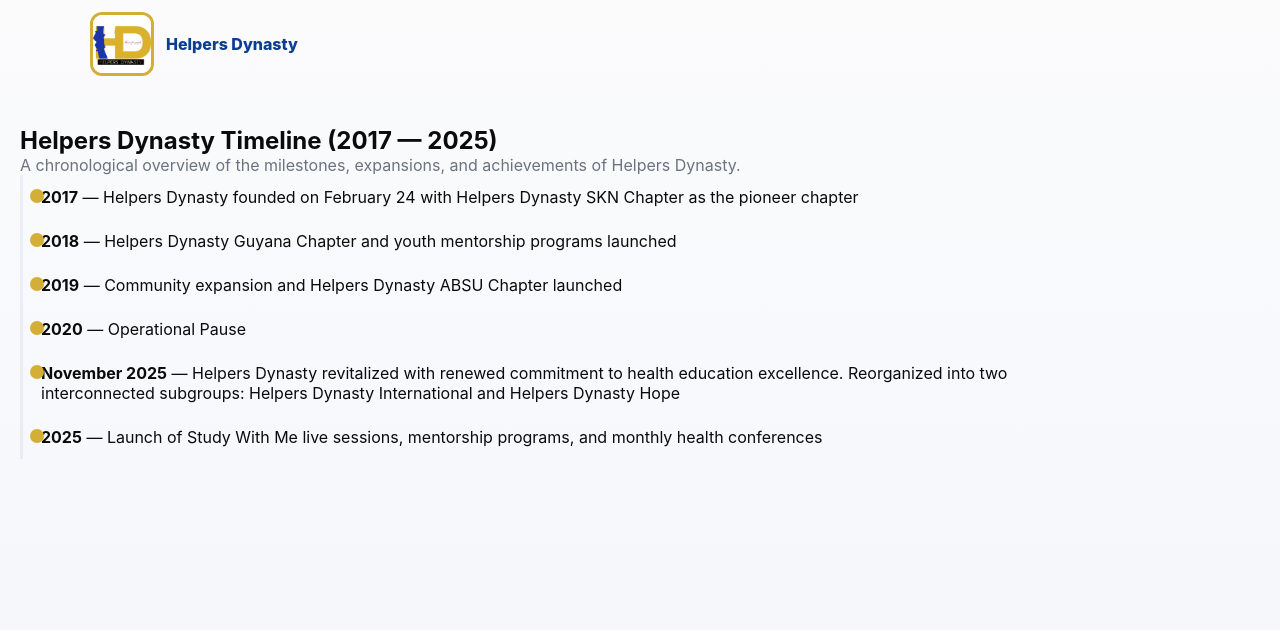
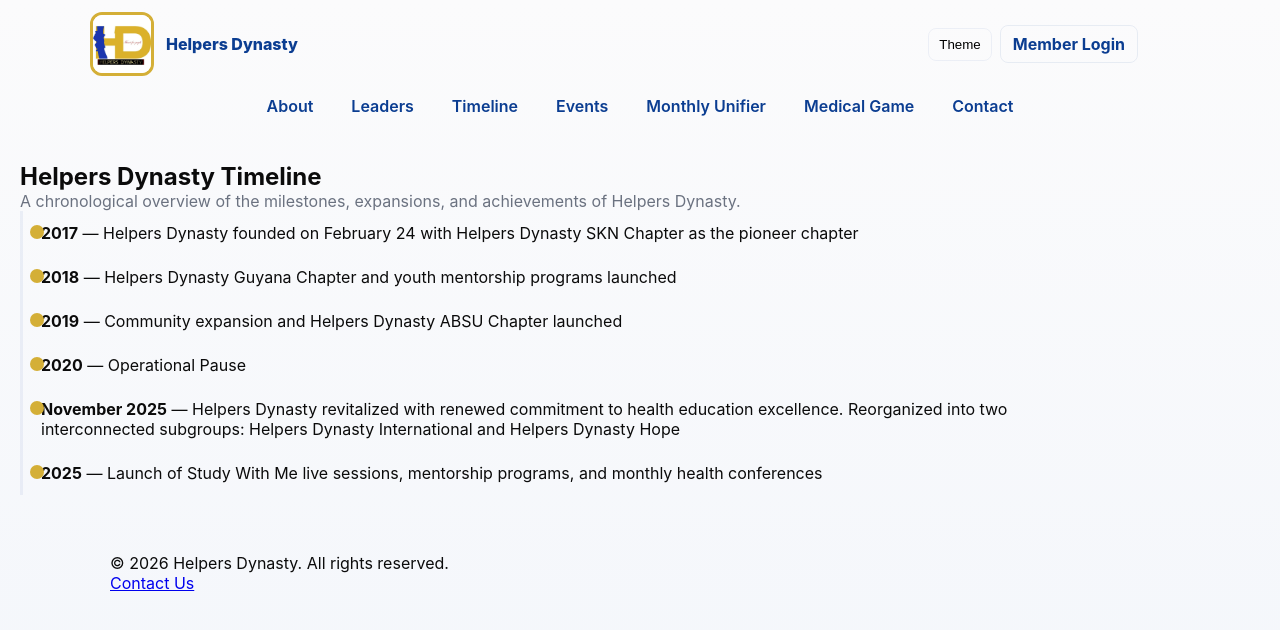
Before and after one commit to Mifavourite/HD-MedED, a website: page timeline.html in a window 1280 px wide. Drawn offline with Linux system fonts and the light colour scheme.

Commit message:
Update timeline.html

```diff
--- a/timeline.html
+++ b/timeline.html
@@ -6,8 +6,8 @@
 
   <title>Timeline — Helpers Dynasty</title>
   <meta name="description"
-        content="Explore the history and milestones of Helpers Dynasty from its founding in 2017 to its rejuvenation in 2025." />
-
+        content="Explore the history and milestones of Helpers Dynasty from its founding to its continued growth in 2026." />
+  <link rel="icon" type="image/jpeg" href="ok.jpg" id="favicon">
   <!-- Styles -->
   <link rel="stylesheet" href="assets/css/styles.css" />
 </head>
@@ -21,11 +21,32 @@
         <div class="brand-name">Helpers Dynasty</div>
       </div>
     </a>
+    <div class="header-actions">
+      <button id="themeToggle" class="theme-btn">Theme</button>
+      <a href="login.html" class="btn btn-ghost">Member Login</a>
+      <button class="hamburger" aria-label="Toggle menu" aria-expanded="false">
+        <span></span>
+        <span></span>
+        <span></span>
+      </button>
+    </div>
   </header>
+
+  <nav class="nav container" aria-label="Main nav">
+    <ul class="nav-menu">
+      <li><a href="index.html#about">About</a></li>
+      <li><a href="founders.html">Leaders</a></li>
+      <li><a href="timeline.html">Timeline</a></li>
+      <li><a href="events.html">Events</a></li>
+      <li><a href="blog.html">Monthly Unifier</a></li>
+      <li><a href="game.html">Medical Game</a></li>
+      <li><a href="contact.html">Contact</a></li>
+    </ul>
+  </nav>
 
   <!-- ================= MAIN ================= -->
   <main class="container section fade">
-    <h2>Helpers Dynasty Timeline (2017 — 2025)</h2>
+    <h2>Helpers Dynasty Timeline</h2>
     <p class="muted">
       A chronological overview of the milestones, expansions, and achievements of Helpers Dynasty.
     </p>
@@ -38,6 +59,15 @@
     </div>
   </main>
 
+  <button id="backToTop" class="back-to-top">↑</button>
+
+  <footer class="site-footer">
+    <div class="container">
+      <p>© <span id="thisYear"></span> Helpers Dynasty. All rights reserved.</p>
+      <p><a href="contact.html">Contact Us</a></p>
+    </div>
+  </footer>
+
   <!-- ================= SCRIPTS ================= -->
   <script src="assets/js/script.js" defer></script>
 </body>
```
